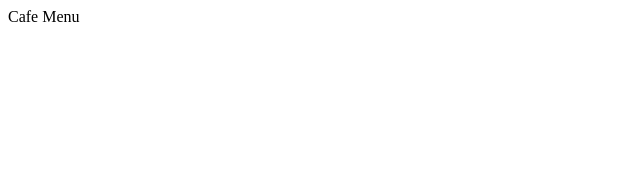
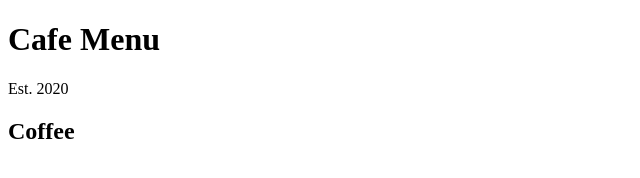
Before and after one commit to muhammadnoumanalicoding/Cafe-Menu, a plain HTML site: page index.html in a window 1280 px wide. Shown: the whole page, without its empty margins (0-640 px from the left). Drawn offline with Linux system fonts and the light colour scheme.

Commit message:
refactor: restructure main content in index.html for better semantics

```diff
--- a/index.html
+++ b/index.html
@@ -4,8 +4,15 @@
     <meta charset="UTF-8">
     <meta name="viewport" content="width=device-width, initial-scale=1.0">
     <title>Cafe Menu</title>
+    <style></style>
 </head>
 <body>
-    <main>Cafe Menu</main>
+    <main>
+        <h1>Cafe Menu</h1>
+        <p>Est. 2020</p>
+        <section>
+            <h2>Coffee</h2>
+        </section>
+    </main>
 </body>
 </html>
```
